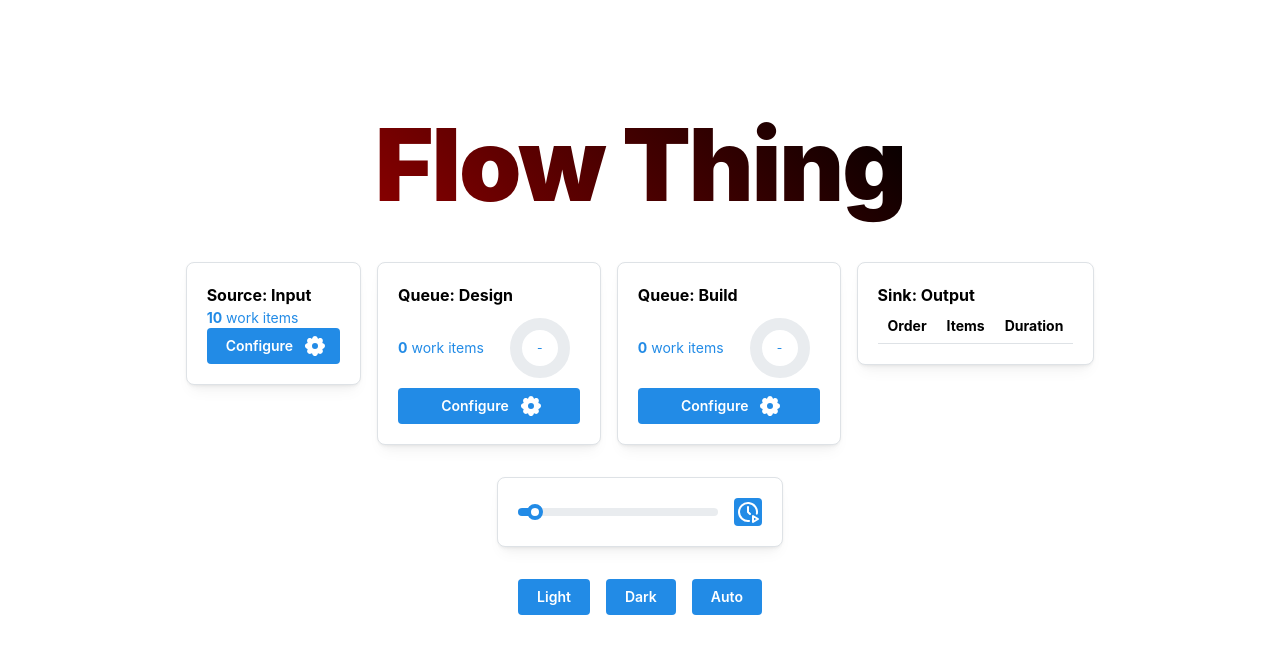
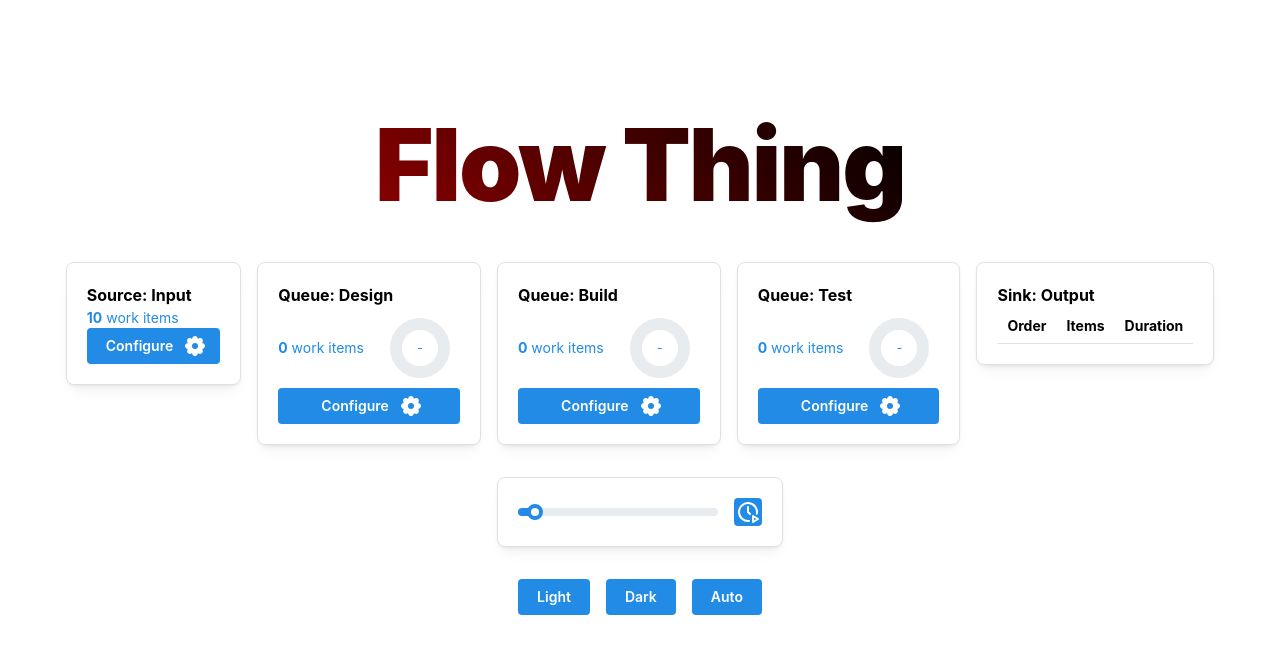
Before and after one commit to frogbotherer/flow-ts, a React (Vite) app: page / in a window 1280 px wide. Shown: the top 654 px of the page. Built offline with nearby package versions, Linux system fonts and the light colour scheme.

Commit message:
define model in queue component; fix display warnings and broken tests

```diff
--- a/src/components/Queue/Queue.tsx
+++ b/src/components/Queue/Queue.tsx
@@ -86,7 +86,7 @@ export class QueueState implements Sender, Receiver {
   receive = (workItem: WorkItem, time: number) => {
     // when we receive a WorkItem, calculate how much effort it will take to
     // process, based on the VariabilityDistribution.
-    if (this.sendBlocked) {
+    if (this.receiveBlocked) {
       throw Error(`attempted to exceed wip limit of ${this.name} with ${workItem}`);
     }
     workItem.setEffort(this.name, this._variabilityDistribution.generateOne(), time);
@@ -136,13 +136,19 @@ export class QueueState implements Sender, Receiver {
     return `${wi.effortExpended}/${wi.effortRequired}`;
   }
 
-  constructor(name: string, capacity: number, wipLimit = 0) {
+  constructor(
+    name: string,
+    distribution: VariabilityDistribution,
+    capacity: number,
+    wipLimit: number = 0
+  ) {
     makeAutoObservable(this, {}, { autoBind: true });
     this.name = name;
 
     // TODO softcode all this
     //this._variabilityDistribution = new RandomDistribution(4, 40);
-    this._variabilityDistribution = new ErlangDistribution(2, 10);
+    // new ErlangDistribution(2, 10);
+    this._variabilityDistribution = distribution;
 
     this._variabilityDistribution.seed(name);
     this._capacity = capacity;
@@ -157,20 +163,26 @@ type QueueProps = {
   name: string;
   sendTo?: string;
   receiveFrom?: string;
+  distribution?: VariabilityDistribution;
 };
 
 /**
  * react UI element and bindings
  */
-export const Queue = observer(({ name, sendTo, receiveFrom }: QueueProps) => {
+export const Queue = observer(({ name, sendTo, receiveFrom, distribution }: QueueProps) => {
   const systemState = useSystemContext();
+
+  // if distribution is undefined ...
+  if (distribution === undefined) {
+    distribution = new ErlangDistribution(2, 10);
+  }
 
   // the queue needs to be both a sender and a receiver.
   // one or both of sendTo and receiveFrom may be set
   let state: QueueState | undefined = systemState.getSender(name) as QueueState;
   if (state === undefined) {
     // register this source as something that sends WorkItems
-    state = new QueueState(name, 2);
+    state = new QueueState(name, distribution, 2);
     systemState.registerSender(state, sendTo);
   }
   if (systemState.getReceiver(name) === undefined) {
--- a/src/components/Source/Source.tsx
+++ b/src/components/Source/Source.tsx
@@ -89,10 +89,8 @@ export const Source = observer(({ name, sendTo }: SourceProps) => {
   return (
     <Card shadow="sm" padding="lg" radius="md" withBorder>
       <Text fw={700}>Source: {name}</Text>
-      <Text size="sm" c="dimmed">
-        <Text size="sm" c={state.sendBlocked ? 'red' : 'blue'}>
-          <b>{state.batchSize}</b> work item{state.batchSize !== 1 ? 's' : ''}
-        </Text>
+      <Text size="sm" c={state.sendBlocked ? 'red' : 'blue'}>
+        <b>{state.batchSize}</b> work item{state.batchSize !== 1 ? 's' : ''}
       </Text>
       <Popover shadow="sm" trapFocus>
         <Popover.Target>
--- a/src/pages/Home.page.tsx
+++ b/src/pages/Home.page.tsx
@@ -7,6 +7,7 @@ import { Clock } from '../components/Clock/Clock';
 import { SystemProvider } from '../components/SystemContext/SystemContext';
 import { ColorSchemeToggle } from '../components/ColorSchemeToggle/ColorSchemeToggle';
 import { Queue } from '@/components/Queue/Queue';
+import { ErlangDistribution } from '@/models/distributions/ErlangDistribution';
 
 export const HomePage = observer(() => (
   <>
@@ -15,9 +16,10 @@ export const HomePage = observer(() => (
       <Space h="xl" />
       <Group justify="center" align="start">
         <Source name="Input" />
-        <Queue name="Design" receiveFrom="Input" />
-        <Queue name="Build" receiveFrom="Design" />
-        <Sink name="Output" receiveFrom="Build" />
+        <Queue name="Design" receiveFrom="Input" distribution={new ErlangDistribution(2, 10)} />
+        <Queue name="Build" receiveFrom="Design" distribution={new ErlangDistribution(2, 10)} />
+        <Queue name="Test" receiveFrom="Build" distribution={new ErlangDistribution(2, 10)} />
+        <Sink name="Output" receiveFrom="Test" />
       </Group>
       <Space h="xl" />
       <Group justify="center">
```
Also changed, not shown: 1 other file (tests, documents, lock files or other folders).
